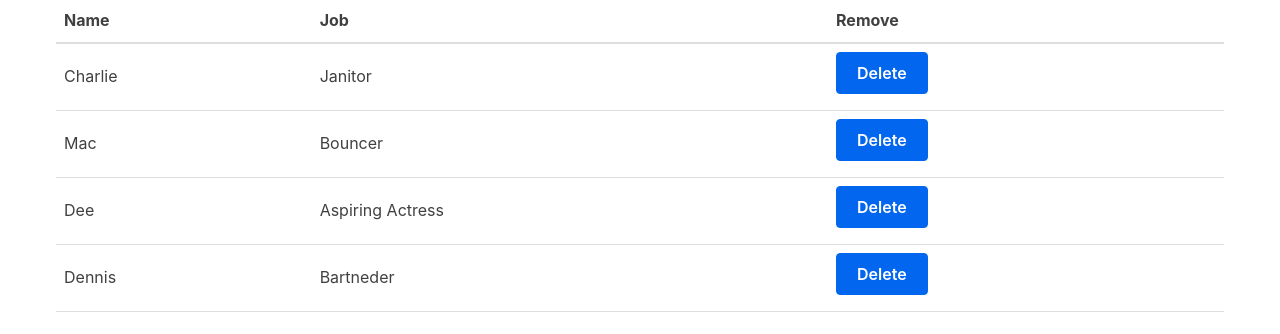
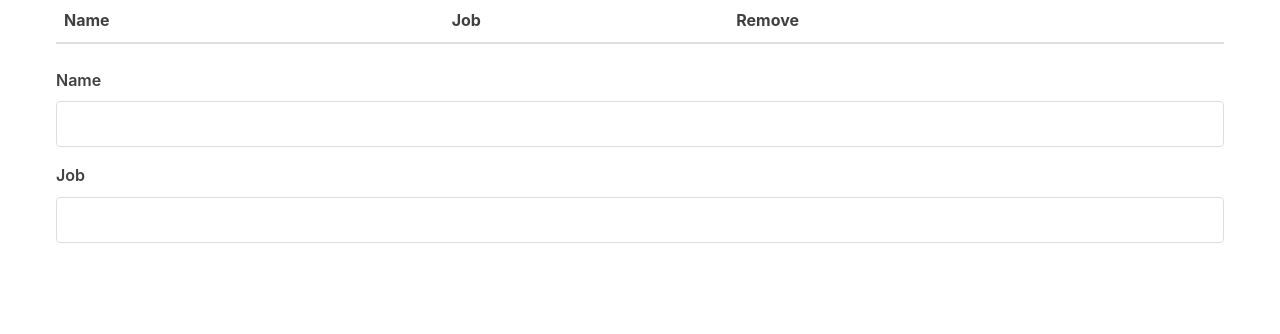
Before and after one commit to ncoronac/csc-307-app, a React (Vite) app in the folder packages/react-frontend/: page / in a window 1280 px wide. Shown: the top 334 px of the page. Built offline with nearby package versions, Linux system fonts and the light colour scheme.

Commit message:
form in progress

```diff
--- /dev/null
+++ b/packages/react-frontend/src/Form.jsx
@@ -0,0 +1,39 @@
+// src/Form.jsx
+import React, { useState } from "react";
+
+function handleChange(event) {
+    const { name, value } = event.target;
+    if (name == "job")
+        setPerson({ name: person ["name"], job: value});
+    else setPerson({ name: value, job: person["job"] });
+}
+
+function Form() {
+    const [person, setPerson] = useState({
+        name: "",
+        job: ""
+    });
+
+    return (
+        <form>
+            <label htmlFor="name">Name</label>
+            <input
+                type="text"
+                name="name"
+                id="name"
+                value={person.name}
+                onChange={handleChange}
+            />
+            <label htmlFor="job">Job</label>
+            <input
+                type="text"
+                name="job"
+                id="job"
+                value={person.job}
+                onChange={handleChange}
+            />
+        </form>
+    );
+}
+
+export default Form;
--- a/packages/react-frontend/src/MyApp.jsx
+++ b/packages/react-frontend/src/MyApp.jsx
@@ -1,6 +1,7 @@
 // src/MyApp.jsx
 import React, { useState } from "react";
 import Table from "./Table";
+import Form from "./Form";
 
 const characters = [
     {
@@ -22,24 +23,7 @@
 ];
 
 function MyApp() {
-    const [characters, setCharacters] = useState([
-        {
-            name: "Charlie",
-            job: "Janitor"
-        },
-        {
-            name: "Mac",
-            job: "Bouncer"
-        },
-        {
-            name: "Dee",
-            job: "Aspiring Actress"
-        },
-        {
-            name: "Dennis",
-            job: "Bartneder"
-        }
-    ]);
+    const [characters, setCharacters] = useState([]);
 
     function removeOneCharacter(index) {
         const updated = characters.filter((character, i) => {
@@ -54,8 +38,9 @@
         characterData={characters}
         removeCharacter={removeOneCharacter}
         />
+        <Form />
     </div>
-);
+    );
 }
 
 export default MyApp;
```
